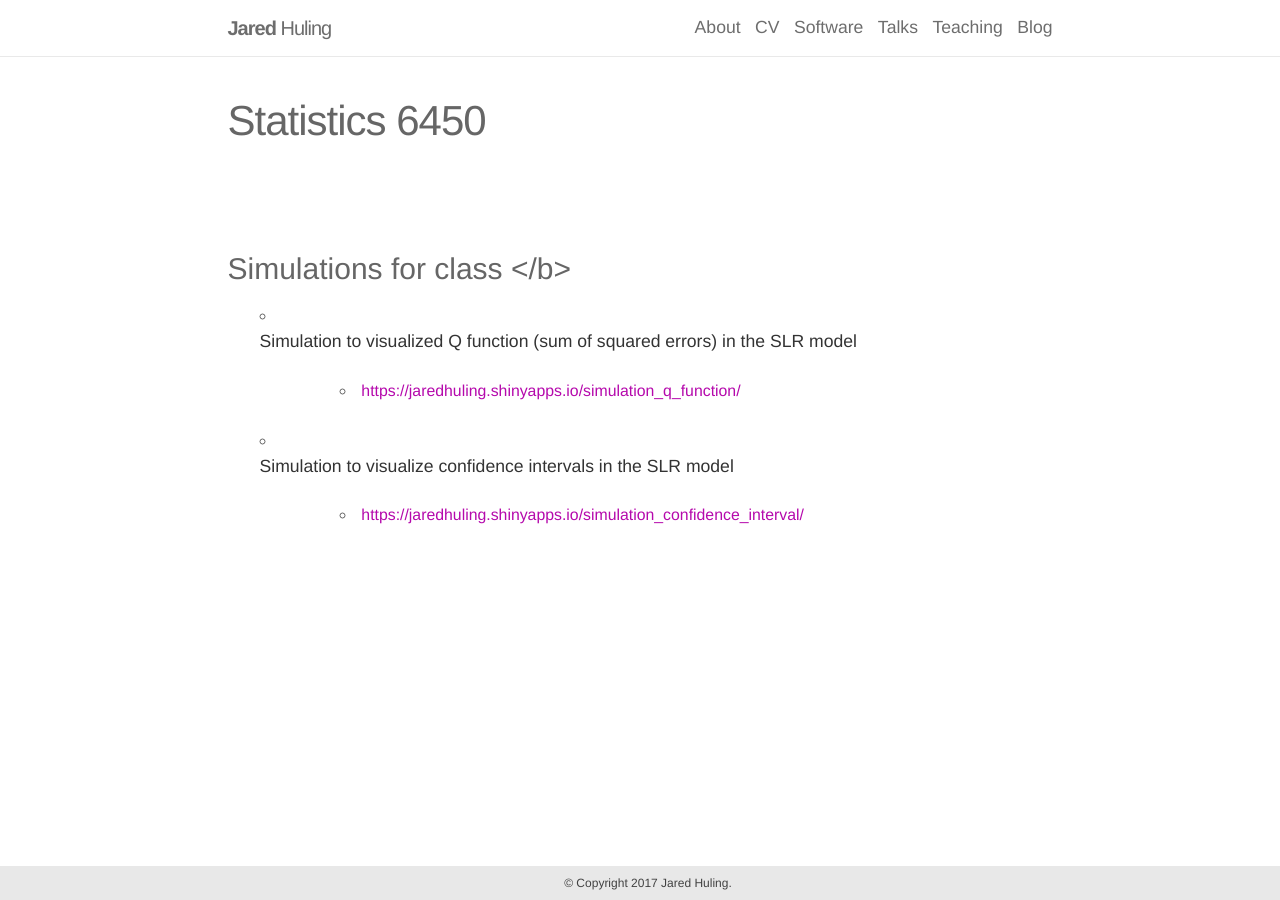
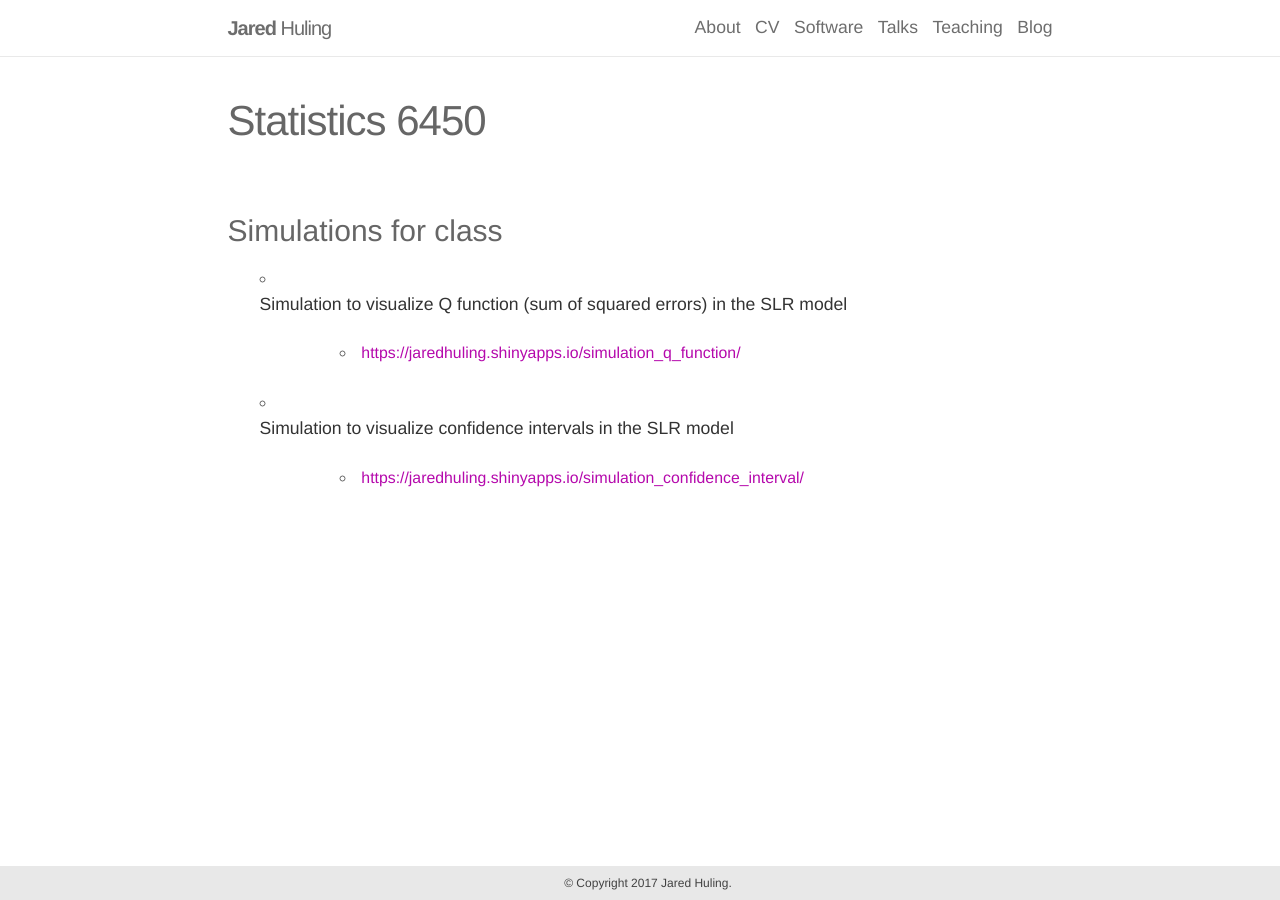
Before and after one commit to jaredhuling/jaredhuling.github.io, a Jekyll site: the page built from _pages/stat6450.md, in a window 1280 px wide. Built offline with Jekyll 4.4.1, drawn with Linux system fonts in a browser that asks for light colours; nearby versions of some CDN libraries.

Commit message:
typo fixes

```diff
--- a/_pages/stat6450.md
+++ b/_pages/stat6450.md
@@ -5,9 +5,9 @@ title: Statistics 6450
 description:
 ---
 
-<h3><br>  Simulations for class  </b></h3>
+<h3> Simulations for class </h3>
 
-- Simulation to visualized Q function (sum of squared errors) in the SLR model
+- Simulation to visualize Q function (sum of squared errors) in the SLR model
 
   - <https://jaredhuling.shinyapps.io/simulation_q_function/>
 
```
